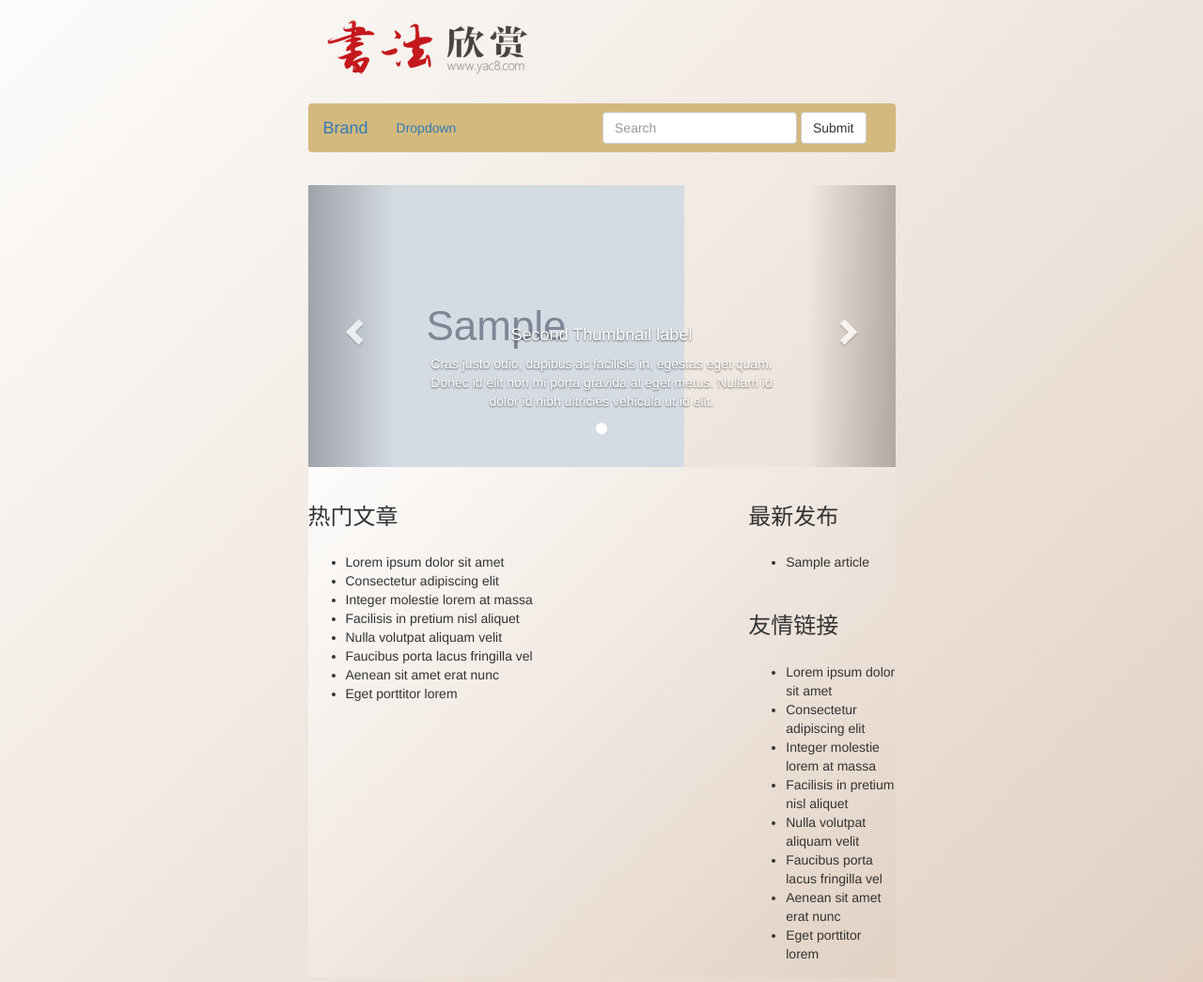
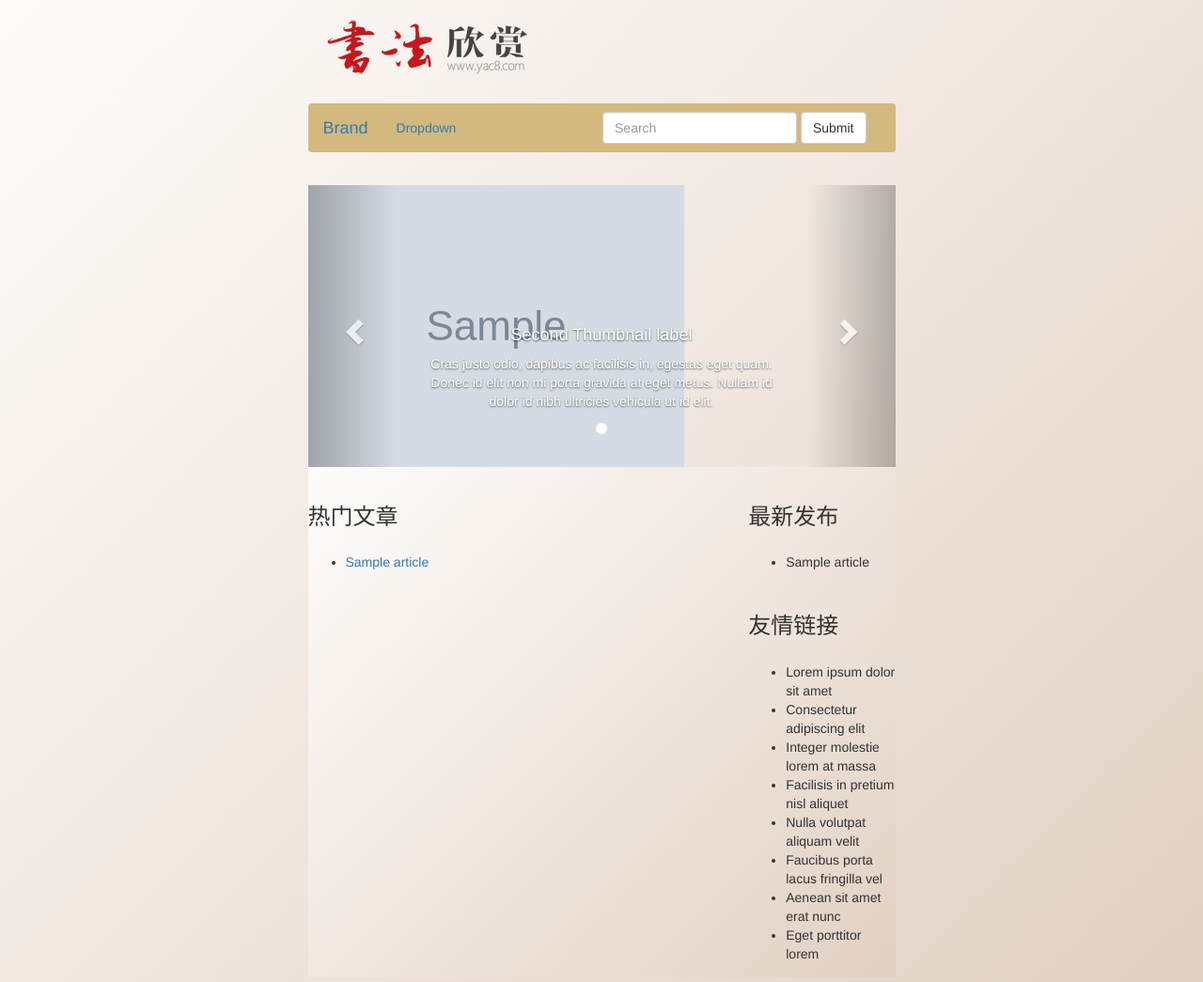
Before and after one commit to ElegantCoders/calligtaphy, a Django app: page /index/ in a window 1280 px wide. Shown: the whole page at 94% size. Run offline with Django 3.2, Linux system fonts and the light colour scheme; tables that the repository leaves empty hold one stand-in row (values such as "Sample post"); grey boxes marked "Sample" are stand-in pictures; some libraries are stand-ins or nearby versions.

Commit message:
反向解析路径已调通，前端index仍存在链接无法点击问题

```diff
--- a/app/models.py
+++ b/app/models.py
@@ -56,7 +56,7 @@ class Article(models.Model):
     content = RichTextUploadingField(default='', verbose_name='主体内容')
     pub_date = models.DateTimeField('发布日期', default=datetime.now())
     article_cover = models.ImageField('博客封面', upload_to='static/images/article_cover', default=None)
-    views = models.IntegerField('浏览量', default=0)
+    views = models.PositiveIntegerField('浏览量', default=0)
     is_delete = models.BooleanField('是否显示此文章', default=False)
 
     def __str__(self):
--- a/app/urls.py
+++ b/app/urls.py
@@ -1,8 +1,7 @@
-from django.conf.urls import include, url
+from django.conf.urls import url
 from app import views
 
 urlpatterns = [
     url(r'^index/$', views.index, name='index'),
+    url(r'^article_detail/(?P<pid>\d+)/$', views.article_detail, name='article_detail')
 ]
-
-# url('ueditor/', include('DjangoUeditor.urls')),
--- a/app/views.py
+++ b/app/views.py
@@ -40,11 +40,28 @@ def index(request):
     # 获取轮播图对象
     banner_list = Banner.objects.all()
     # 获取文章对象
-    article_list = Article.objects.all().order_by('-pub_date')[:2]
+    article = Article.objects.all()
+    # 最新发布    进行时间倒序排序且只返回10条数据
+    article_publish_recently_list = article.order_by('-pub_date')[:10]
+    # 热门文章    进行筛选出最大浏览量的数据返回10条
+    popular_articles_list = article.order_by('-views')[:2]
 
     ctx = {
         "banner_list": banner_list,
-        "article_list": article_list,
+        "article_publish_recently_list": article_publish_recently_list,
+        "popular_articles_list": popular_articles_list,
     }
 
     return render(request, 'index.html', ctx)
+
+
+def article_detail(request, pid):
+    article = Article.objects.get(id=pid)
+    # 每点击一次浏览量+1
+    article.views += 1
+    article.save()
+
+    ctx = {
+        "article_list": article,
+    }
+    return render(request, 'details.html', ctx)
--- a/calligtaphy/urls.py
+++ b/calligtaphy/urls.py
@@ -8,7 +8,7 @@ urlpatterns = [
     # url(r'^blog/', include('blog.urls')),
 
     url(r'^admin/', include(admin.site.urls)),
-    url(r'^', include('app.urls', namespace='blog', app_name='blog')),
+    url(r'^', include('app.urls', namespace='app', app_name='app')),
     url(r'^ckeditor/', include('ckeditor_uploader.urls')),
 ]
 
--- a/templates/index.html
+++ b/templates/index.html
@@ -184,14 +184,21 @@
                                                 <!-- 热门文章列表内容 -->
                                                 <div class="view">
                                                     <ul contenteditable="true" style="outline: 0;">
-                                                        <li>Lorem ipsum dolor sit amet</li>
-                                                        <li>Consectetur adipiscing elit</li>
-                                                        <li>Integer molestie lorem at massa</li>
-                                                        <li>Facilisis in pretium nisl aliquet</li>
-                                                        <li>Nulla volutpat aliquam velit</li>
-                                                        <li>Faucibus porta lacus fringilla vel</li>
-                                                        <li>Aenean sit amet erat nunc</li>
-                                                        <li>Eget porttitor lorem</li>
+                                                        {% for popular_articles in popular_articles_list %}
+                                                            <li><div style="display:inline-block;">
+                                                                <a href="{% url 'app:article_detail' popular_articles.id %}" target="_blank">
+                                                                {{ popular_articles.title }}
+                                                            </a>
+                                                            </div></li>
+                                                        {% endfor %}
+
+{#                                                        <li>Consectetur adipiscing elit</li>#}
+{#                                                        <li>Integer molestie lorem at massa</li>#}
+{#                                                        <li>Facilisis in pretium nisl aliquet</li>#}
+{#                                                        <li>Nulla volutpat aliquam velit</li>#}
+{#                                                        <li>Faucibus porta lacus fringilla vel</li>#}
+{#                                                        <li>Aenean sit amet erat nunc</li>#}
+{#                                                        <li>Eget porttitor lorem</li>#}
                                                     </ul>
                                                 </div>
                                             </div>
@@ -208,8 +215,8 @@
                                                 <!-- 最新发布列表内容 -->
                                                 <div class="view">
                                                     <ul contenteditable="true" style="outline: 0;">
-                                                        {% for article in article_list %}
-                                                            <li>{{ article.title }}</li>
+                                                        {% for publish_recently in article_publish_recently_list %}
+                                                            <li>{{ publish_recently.title }}</li>
                                                         {% endfor %}
                                                     </ul>
                                                 </div>
```
